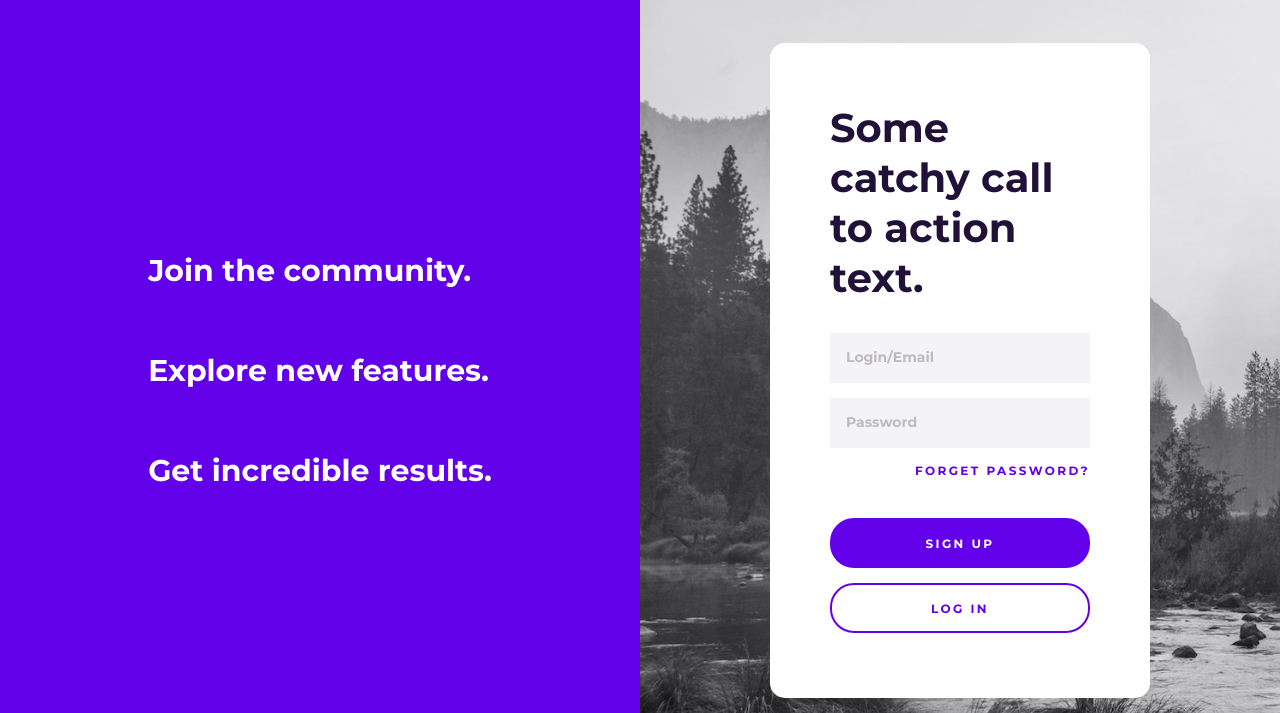
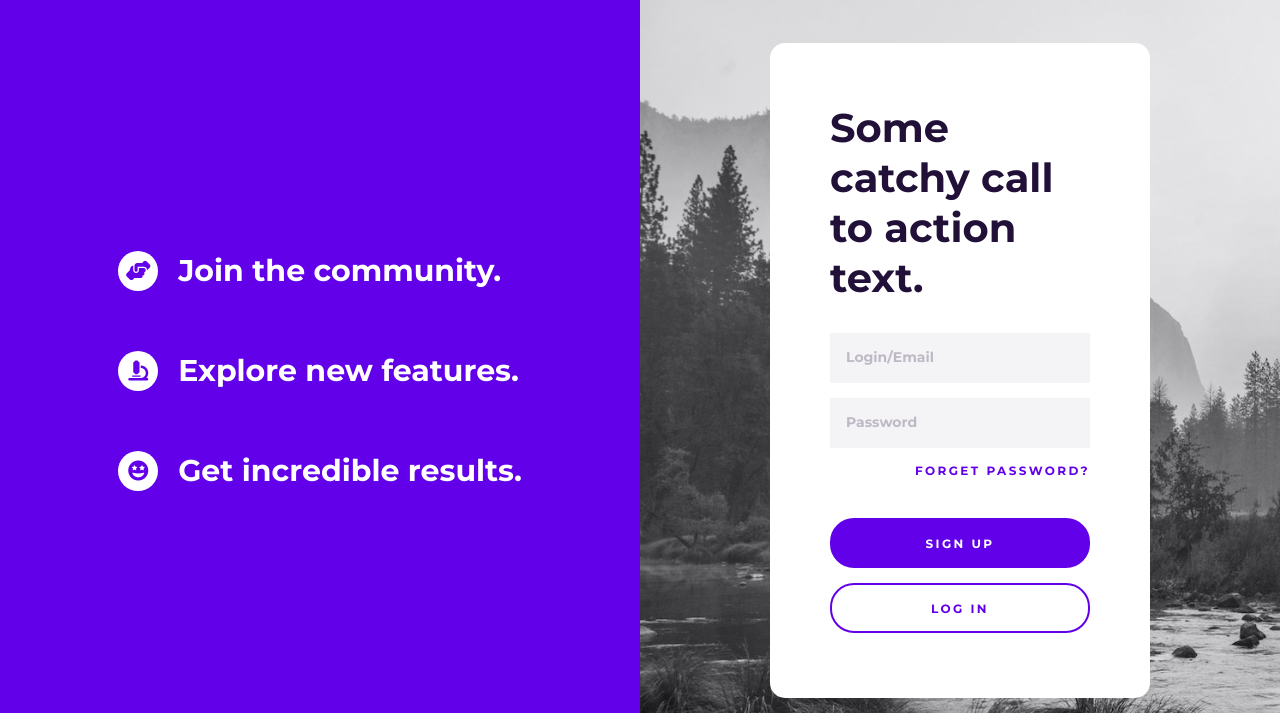
Before and after one commit to Radoogle/signup-page, a plain HTML site: page index.html in a window 1280 px wide. Shown: the part 87-800 px from the top of the page. Drawn offline with Linux system fonts and the light colour scheme.

Commit message:
finished

```diff
--- a/CSS/components.css
+++ b/CSS/components.css
@@ -56,15 +56,31 @@
 
 .left             { background-color: var(--bg-thirdly); }
 
-.promo            { margin-bottom: 6rem; }
+.promo {
+  display:        flex;
+  margin-bottom:  6rem;
+}
 
 .promo:last-child { margin-bottom: 0; }
 
-.promo__icon      { }
+.promo__icon {
+  width:            4rem;
+  height:           4rem;
+  background-color: var(--bg-secondary);
+  color:            var(--secondary-font-color);
+  border-radius:    50%;
+  font-size:        2rem;
+  margin-right:     2rem;
+  display:          grid;
+  place-items:      center;
+ }
 
-.promo__text      { color: var(--thirdly-font-color); }
+.promo__text {
+  color:    var(--thirdly-font-color);
+  display:  inline-block;
+}
 
-.right            { padding: 13rem; }
+.right { padding: 13rem; }
 
 .right::before {
   content:          "";
@@ -113,17 +129,17 @@
 
 .form__forget-password {
   text-align: right;
-  margin: 0 0 3rem 0;
-  padding: 0;
+  margin:     0 0 3rem 0;
+  padding:    0;
 }
 
 .form__forget-password-link {
   text-transform: uppercase;
-  font-size: 1.2rem;
+  font-size:      1.2rem;
   letter-spacing: .24rem;
-  line-height: 1.5rem;
-  font-weight: bold;
-  color: var(--secondary-font-color);
+  line-height:    1.5rem;
+  font-weight:    bold;
+  color:          var(--secondary-font-color);
 }
 
 .btn {
@@ -146,101 +162,9 @@
 }
 
 .login-btn {
-  background-color: var(--bg-secondary);
+  background-color:   var(--bg-secondary);
   color:              var(--secondary-font-color);
 }
-
-
-
-  /* .contact-info,
-  .contact-form {
-    background-color: #fff;
-    border-radius:    1.5rem;
-    overflow:         auto;
-    padding:          6rem;
-  }
-
-    .contact-info__map {
-      border-radius:  1.5rem;
-      width:          100%;
-      height:         28rem;
-    }
-
-    .contact-info__heading { color: var(--secondary-font-color); }
-
-    .contact-form__text {
-      font-size:    2rem;
-      line-height:  3rem;
-    }
-
-    .contact-form__title::first-letter { text-transform: uppercase; }
-
-    .contact-info__link {
-      display:        block;
-      font-size:      1.2rem;
-      font-weight:    bold;
-      line-height:    1.5rem;
-      letter-spacing: .24rem;
-      text-transform: uppercase;
-      margin:         1rem 0 0 0;
-      color:          var(--secondary-font-color);
-    }
-
-    .contact-info__social-media-link {
-      font-size:        2rem;
-      display:          inline-block;
-      color:            var(--thirdly-font-color);
-      background-color: var(--secondary-font-color);
-      border-radius:    50%;
-      width:            4rem;
-      height:           4rem;
-      line-height:      4rem;
-      text-align:       center;
-      margin-right:     1rem;
-    }
-
-    .contact-form__input-field {
-      font-size:        1.4rem;
-      line-height:      1.8rem;
-      width:            100%;
-      height:           5rem;
-      color:            var(--primary-font-color);
-      background-color: var(--bg-primary);
-      border:           0;
-      border-bottom:    .3rem solid transparent;
-      padding:          1.6rem 0 1.6rem 2.4rem;
-      margin-bottom:    1.5rem;
-      outline:          none;
-    }
-
-      .contact-form__input-field:focus { border-bottom-color: var(--secondary-font-color); }
-
-      .contact-form__input-field::placeholder {
-        font-weight:    bold;
-        opacity:        .25;
-      }
-
-      .contact-form__input-field--textarea {
-        height:         15rem;
-        display:        block;
-        margin-bottom:  2rem;
-      }
-
-    .contact-form__submit {
-      width:              100%;
-      height:             5rem;
-      background-color:   var(--secondary-font-color);
-      border:             .2rem solid var(--secondary-font-color);
-      border-radius:      2.4rem;
-      color:              var(--thirdly-font-color);
-      font-size:          1.2rem;
-      font-weight:        bold;
-      line-height:        1.5rem;
-      letter-spacing:     .24rem;
-      text-transform:     uppercase;
-      text-align:         center;
-      vertical-align:     middle;
-    } */
 
 
 
--- a/index.html
+++ b/index.html
@@ -6,11 +6,15 @@
   <meta name="viewport" content="width=device-width, initial-scale=1.0">
   <meta name="App Sign Up Screen" content="description">
   <title>App Sign Up Screen</title>
+
   <link rel="stylesheet" href="CSS/normalize.min.css">
   <link rel="stylesheet" href="CSS/base.css">
   <link rel="stylesheet" href="CSS/layout.css">
   <link rel="stylesheet" href="CSS/components.css">
   <link rel="stylesheet" href="https://fonts.googleapis.com/css2?family=Montserrat:wght@400;700&display=swap">
+
+  <script src="https://kit.fontawesome.com/c300050d94.js" crossorigin="anonymous"></script>
+
 </head>
 <body>
   <main class="main">
@@ -26,15 +30,21 @@
     <section class="left">
       <div class="left-container">
         <div class="promo">
-          <div class="promo__icon"></div>
+          <div class="promo__icon">
+            <i class="fas fa-hands-helping"></i>
+          </div>
           <h2 class="promo__text">Join the community.</h2>
         </div>
         <div class="promo">
-          <div class="promo__icon"></div>
+          <div class="promo__icon">
+            <i class="fas fa-microscope"></i>
+          </div>
           <h2 class="promo__text">Explore new features.</h2>
         </div>
         <div class="promo">
-          <div class="promo__icon"></div>
+          <div class="promo__icon">
+            <i class="fas fa-grin-stars"></i>
+          </div>
           <h2 class="promo__text">Get incredible results.</h2>
         </div>
       </div>
```
